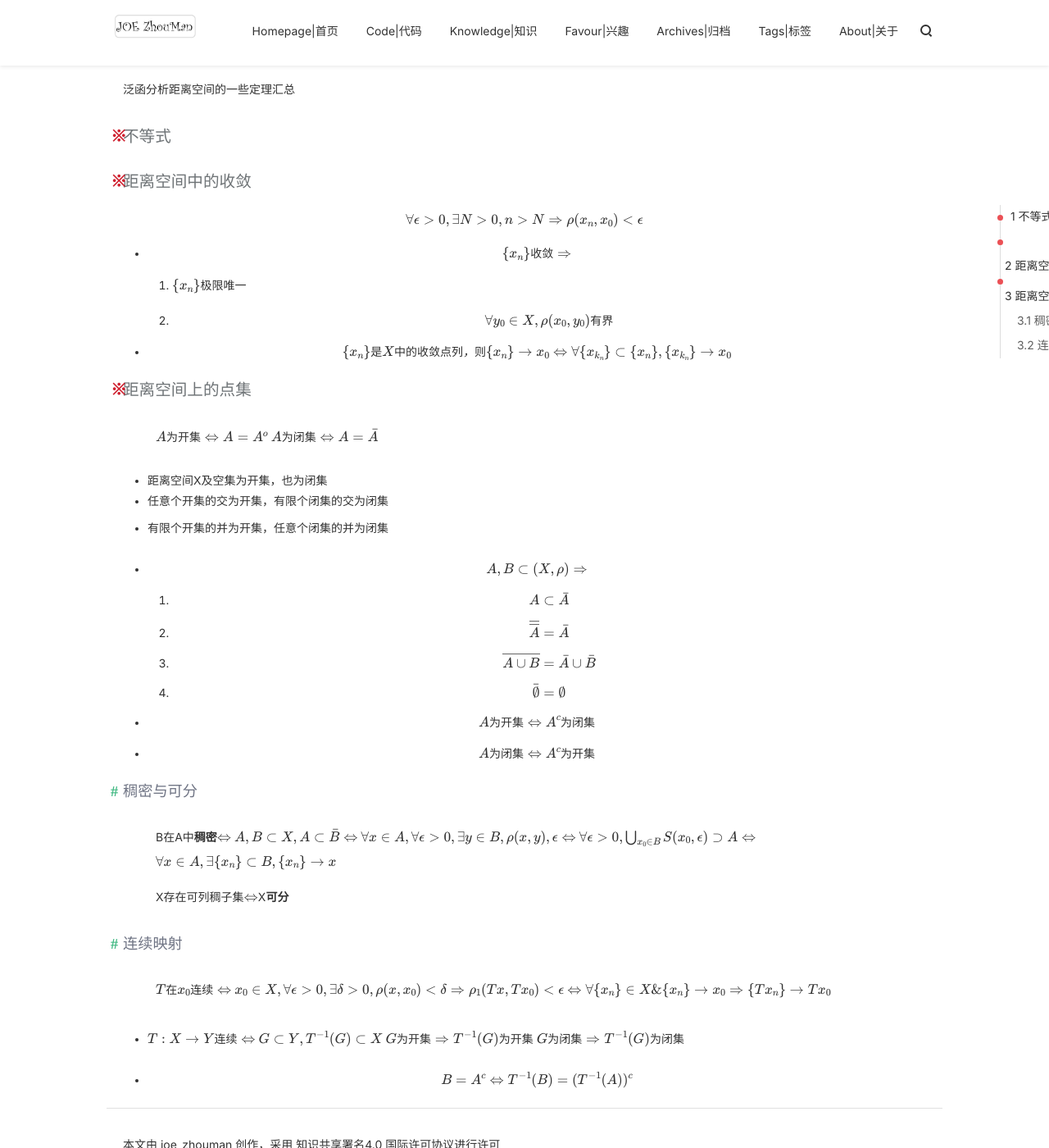
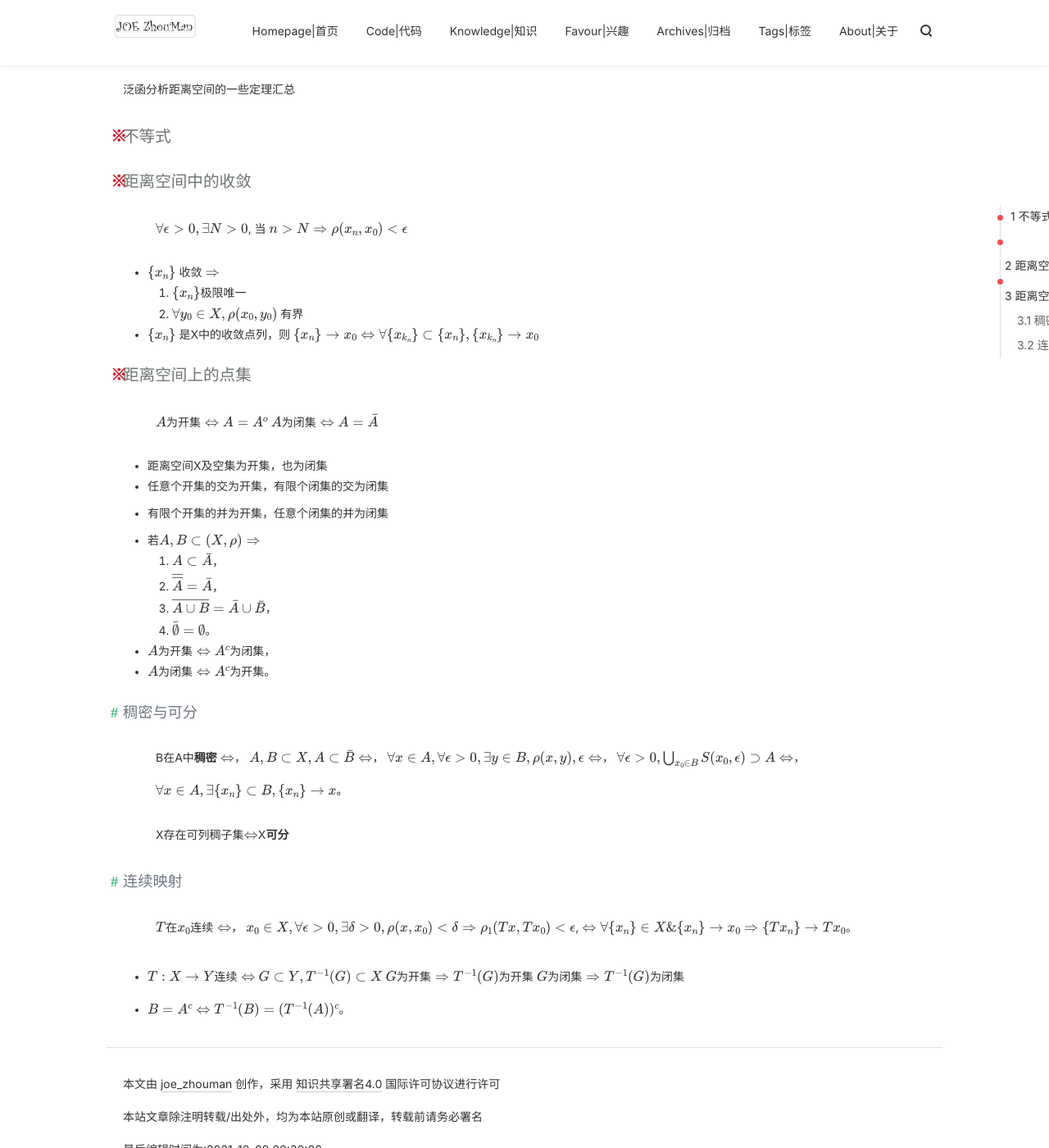
Before and after one commit to Joe-zhouman/joe_zm.blog.github.io, a Jekyll site: the page built from _posts/lessens/2021-10-9-functional_analysis_theorem.md, in a window 1280 px wide and 1400 px high, scrolled down 506 px. Shown: the whole window at 82% size. Built offline with Jekyll 4.4.1, drawn with Linux system fonts in a browser that asks for light colours.

Commit message:
Update 2021-10-9-functional_analysis_theorem.md

```diff
--- a/_posts/lessens/2021-10-9-functional_analysis_theorem.md
+++ b/_posts/lessens/2021-10-9-functional_analysis_theorem.md
@@ -14,13 +14,13 @@ date: 2021-10-9 20:30:08 + 0800
 
 # 距离空间中的收敛
 
->$$ \forall \epsilon>0,\exists N>0, n>N \Rightarrow \rho(x_n,x_0)<\epsilon $$
+>$$ \forall \epsilon>0,\exists N>0$$, 当 $$n>N \Rightarrow \rho(x_n,x_0)<\epsilon $$
 
-* $$\{x_n\}收敛\Rightarrow$$
+* $$\{x_n\}$$ 收敛 $$\Rightarrow$$
     1. $$\{x_n\}$$极限唯一
-    2. $$\forall y_0 \in X, {\rho(x_0,y_0)}有界$$
+    2. $$\forall y_0 \in X, {\rho(x_0,y_0)}$$ 有界
 
-* $$\{x_n\} 是X中的收敛点列，则\{x_n\}\rightarrow x_0\Leftrightarrow
+* $$\{x_n\}$$ 是X中的收敛点列，则 $$\{x_n\}\rightarrow x_0\Leftrightarrow
 \forall \{x_{k_n}\}\subset\{x_n\},\{x_{k_n}\}\rightarrow x_0$$
 
 # 距离空间上的点集
@@ -32,32 +32,32 @@ date: 2021-10-9 20:30:08 + 0800
 * 任意个开集的交为开集，有限个闭集的交为闭集
 * 有限个开集的并为开集，任意个闭集的并为闭集
 
-* $$A,B\subset (X,\rho)\Rightarrow$$
-  1.  $$A\subset \bar{A}$$
-  2.  $$\overline{\overline{A}}=\bar{A}$$
-  3.  $$\overline{A\cup B}=\bar{A}\cup \bar{B}$$
-  4.  $$\bar{\emptyset}=\emptyset$$
+* 若$$A,B\subset (X,\rho)\Rightarrow$$
+  1.  $$A\subset \bar{A}$$，
+  2.  $$\overline{\overline{A}}=\bar{A}$$，
+  3.  $$\overline{A\cup B}=\bar{A}\cup \bar{B}$$，
+  4.  $$\bar{\emptyset}=\emptyset$$。
 
-* $$A为开集\Leftrightarrow A^c 为闭集$$
-* $$A为闭集\Leftrightarrow A^c 为开集$$
+* $$A为开集\Leftrightarrow A^c 为闭集$$，
+* $$A为闭集\Leftrightarrow A^c 为开集$$。
 
 
 ## 稠密与可分
-> B在A中**稠密**$$\Leftrightarrow$$
-> $$A,B\subset X, A\subset \bar{B} \Leftrightarrow $$
-> $$\forall x\in A,\forall \epsilon > 0,\exists y\in B,\rho(x,y),\epsilon \Leftrightarrow$$
-> $$\forall \epsilon > 0, \bigcup_{x_0\in B}S(x_0,\epsilon)\supset A\Leftrightarrow$$
-> $$\forall x\in A,\exists\{x_n\}\subset B,\{x_n\}\rightarrow x$$
+> B在A中**稠密** $$\Leftrightarrow$$，
+> $$A,B\subset X, A\subset \bar{B} \Leftrightarrow $$，
+> $$\forall x\in A,\forall \epsilon > 0,\exists y\in B,\rho(x,y),\epsilon \Leftrightarrow$$，
+> $$\forall \epsilon > 0, \bigcup_{x_0\in B}S(x_0,\epsilon)\supset A\Leftrightarrow$$，
+> $$\forall x\in A,\exists\{x_n\}\subset B,\{x_n\}\rightarrow x$$。
 
 
 > X存在可列稠子集$$\Leftrightarrow$$X**可分**
 
 ## 连续映射
 
->$$ T在x_0连续\Leftrightarrow$$
+>$$ T在x_0连续\Leftrightarrow$$，
 >$$ x_0\in X, \forall \epsilon>0,\exists \delta >0,\rho(x,x_0)<\delta
-> \Rightarrow \rho_1(Tx,Tx_0)<\epsilon$$
-> $$ \Leftrightarrow\forall \{x_n\}\in X \&\{x_n\}\rightarrow x_0 \Rightarrow \{Tx_n\}\rightarrow Tx_0$$
+> \Rightarrow \rho_1(Tx,Tx_0)<\epsilon$$,
+> $$ \Leftrightarrow\forall \{x_n\}\in X \&\{x_n\}\rightarrow x_0 \Rightarrow \{Tx_n\}\rightarrow Tx_0$$。
 
 
 * $$T:X\rightarrow Y连续 \Leftrightarrow$$
@@ -65,4 +65,4 @@ date: 2021-10-9 20:30:08 + 0800
   $$G为开集\Rightarrow T^{-1}(G) 为开集$$
   $$G为闭集\Rightarrow T^{-1}(G) 为闭集$$
 
-* $$B = A^c\Leftrightarrow T^{-1}(B)=(T^{-1}(A))^c$$
+* $$B = A^c\Leftrightarrow T^{-1}(B)=(T^{-1}(A))^c$$。
```
